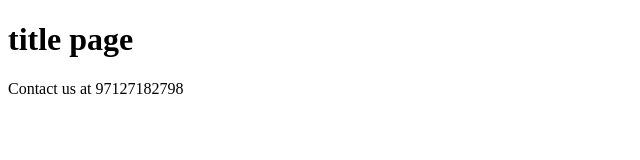
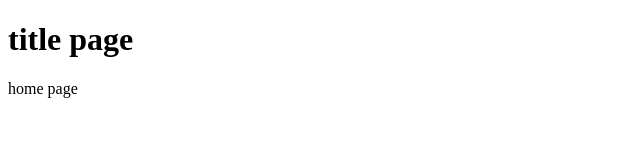
Before and after one commit to bisesh234/git, a plain HTML site: page index.html in a window 1280 px wide. Shown: the whole page, without its empty margins (0-640 px from the left). Drawn offline with Linux system fonts and the light colour scheme.

Commit message:
Update index.html

```diff
--- a/index.html
+++ b/index.html
@@ -7,6 +7,6 @@
 </head>
 <body>
     <h1>title page </h1>
-    <p> Contact us at 97127182798</p>
+    <p> home page </p>
 </body>
 </html>
```
